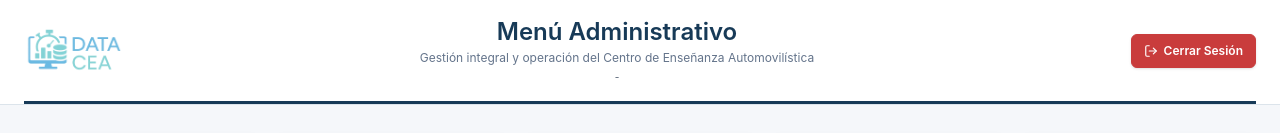
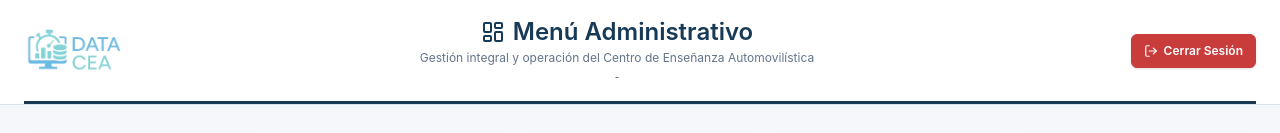
Before and after one commit to YulianoB/DATA-CEA, a Next.js app: page /admin in a window 1280 px wide. Shown: the top 133 px of the page. Built offline with nearby package versions, Linux system fonts and the light colour scheme; sample sign-in values are in the browser's storage.

Commit message:
Agrega icono al titulo del menu administrativo

```diff
--- a/app/admin/page.js
+++ b/app/admin/page.js
@@ -14,6 +14,7 @@ import {
   Monitor,
   Receipt,
   Settings,
+  LayoutDashboard,
   Users,
   UserRoundCog,
   Wrench,
@@ -55,6 +56,7 @@ export default function AdminPage() {
   return (
     <MenuNavegacion
       titulo="Menú Administrativo"
+      iconoTitulo={LayoutDashboard}
       subtitulo="Gestión integral y operación del Centro de Enseñanza Automovilística"
       grupos={GRUPOS_MENU}
       mostrarRegresar={false}
```
